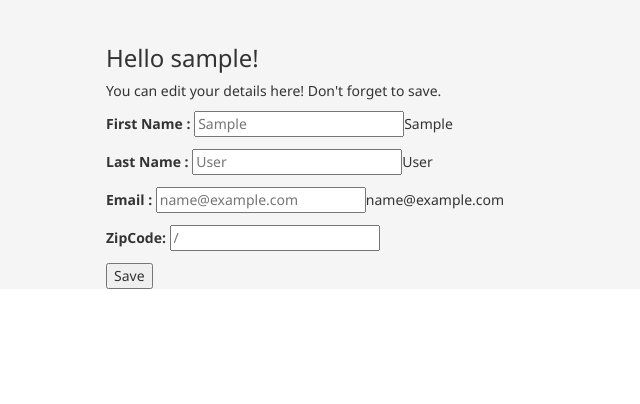
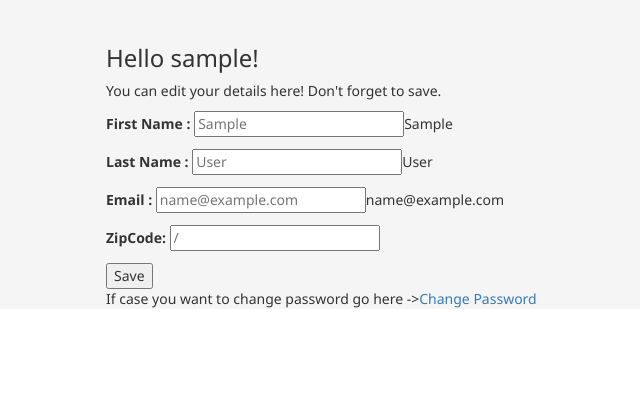
Before and after one commit to vikadia7x/scrum_mates, a Django app: page /edit_profile.html in a window 1280 px wide. Shown: the part 43-447 px from the top of the page, without its empty margins (22-662 px from the left). Run offline with Django 3.2, Linux system fonts and the light colour scheme; the visitor is signed in with stand-in values (Sample User, id 1); data comes from the database, SQL or seed files in the repository; some libraries are stand-ins or nearby versions.

Commit message:
US#125 task#152 and task#153

```diff
--- a/myProject/MovieShowTimeFinder/showtimefinder/templates/edit_profile.html
+++ b/myProject/MovieShowTimeFinder/showtimefinder/templates/edit_profile.html
@@ -21,18 +21,15 @@
             <input type="textbox" placeholder= {{user.email}} />{{ user.email }}</p>
         <p><label for="zipcode">ZipCode: </label>
             <input type="textbox" placeholder= {{zipcode}} />{{zipcode}}</p>
+            <button type="submit">Save</button>
+        <p>If case you want to change password go here -><a href="{% url 'password_reset' %}">Change Password</a></p>
     </div>
     <div id="menu1" class="tab-pane fade">
       <h3>Hello {{ user}}!</h3>
       <p>You can edit movie perferences here! Don't forget to save.</p>
+      <p>If case you want to change your movie preferences go here -><a href="{% url 'select' %}">select genre</a></p>
     </div>
   </div>
-<div class="container"></div>
-
-<form method="post">
-{% csrf_token %}
-
-<button type="submit">Save</button>
 
 </form>
 </div>
--- a/myProject/MovieShowTimeFinder/showtimefinder/templates/userprofile.html
+++ b/myProject/MovieShowTimeFinder/showtimefinder/templates/userprofile.html
@@ -16,7 +16,6 @@
     <p>ZipCode: {{zipcode}}</p>
     <p>DateofBirth: {{dateofbirth}}</p>
     <p><a href="{% url 'edit_profile' %}">edit_profile</a></p>
-    <p><a href="{% url 'password_reset' %}">Change Password</a></p>
 </div>
 </div>
 
```
